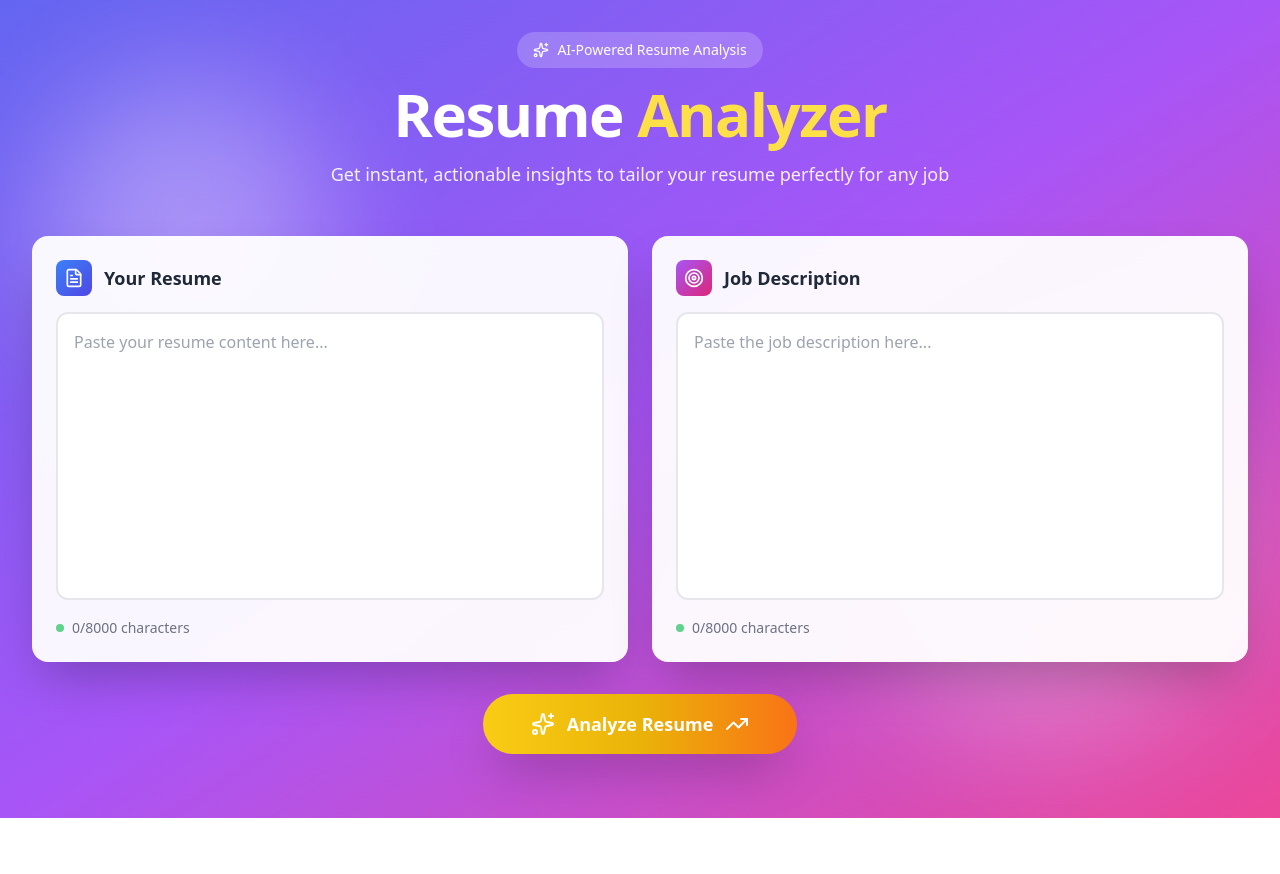
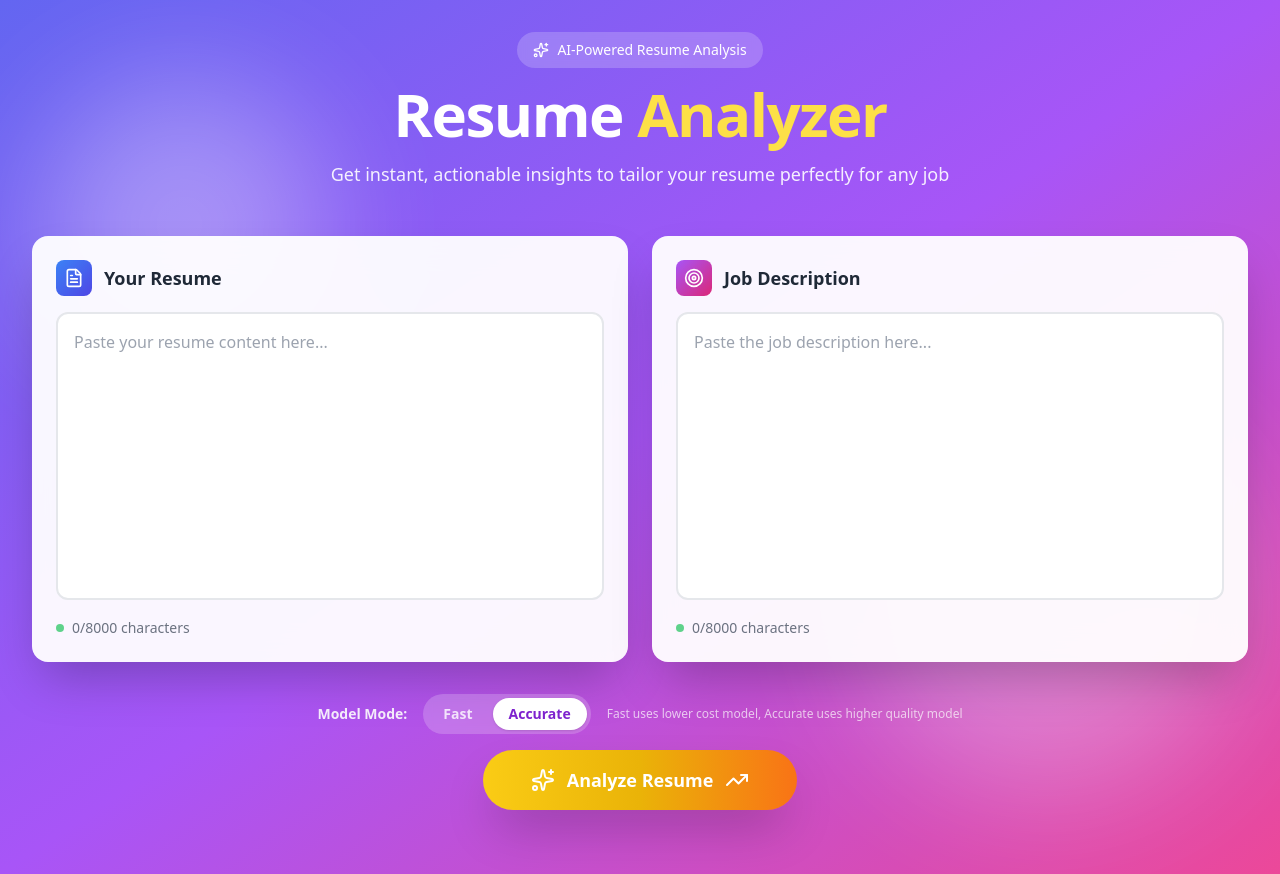
Before and after one commit to saideep9835/Resume-Analyzer-MVP, a React (Vite) app in the folder my-resume-tool/: page / in a window 1280 px wide. Before the commit the page ends 818 px from the top, so only its background shows below. Built offline with nearby package versions, Linux system fonts and the light colour scheme.

Commit message:
Add model mode toggle

```diff
--- a/my-resume-tool/src/App.jsx
+++ b/my-resume-tool/src/App.jsx
@@ -10,6 +10,7 @@ export default function ResumeAnalyzer() {
   const [loading, setLoading] = useState(false);
   const [error, setError] = useState('');
   const [activeSection, setActiveSection] = useState('overview');
+  const [modelMode, setModelMode] = useState('accurate');
 
   const analyzeResume = async () => {
     if (!resume.trim() || !jobDescription.trim()) {
@@ -35,7 +36,8 @@ export default function ResumeAnalyzer() {
         },
         body: JSON.stringify({
           resume,
-          jobDescription
+          jobDescription,
+          mode: modelMode
         })
       });
 
@@ -130,7 +132,37 @@ export default function ResumeAnalyzer() {
         )}
 
         {!analysis && (
-          <div className="text-center mb-8">
+          <div className="text-center mb-8 space-y-4">
+            <div className="flex flex-wrap items-center justify-center gap-4">
+              <span className="text-white/90 text-sm font-semibold">Model Mode:</span>
+              <div className="bg-white/20 backdrop-blur-sm rounded-full p-1 flex items-center gap-1">
+                <button
+                  type="button"
+                  onClick={() => setModelMode('fast')}
+                  className={`px-4 py-1.5 rounded-full text-sm font-semibold transition-all ${
+                    modelMode === 'fast'
+                      ? 'bg-white text-purple-700 shadow'
+                      : 'text-white/80 hover:text-white'
+                  }`}
+                >
+                  Fast
+                </button>
+                <button
+                  type="button"
+                  onClick={() => setModelMode('accurate')}
+                  className={`px-4 py-1.5 rounded-full text-sm font-semibold transition-all ${
+                    modelMode === 'accurate'
+                      ? 'bg-white text-purple-700 shadow'
+                      : 'text-white/80 hover:text-white'
+                  }`}
+                >
+                  Accurate
+                </button>
+              </div>
+              <span className="text-white/70 text-xs">
+                Fast uses lower cost model, Accurate uses higher quality model
+              </span>
+            </div>
             <button
               onClick={analyzeResume}
               disabled={loading}
```
Also changed, not shown: my-resume-tool/api/analyze.js (+5 -4 lines).
